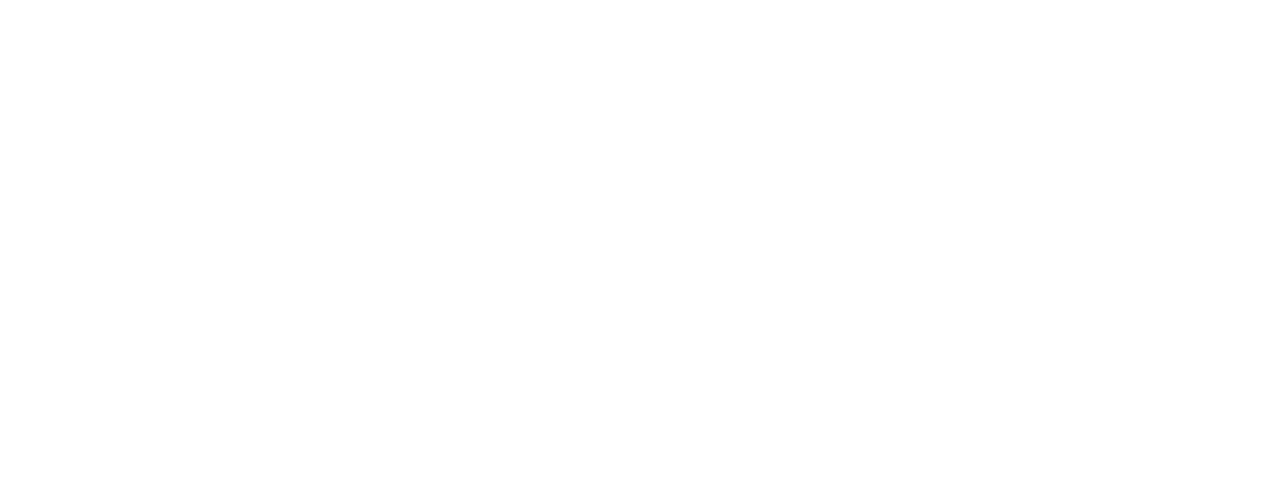
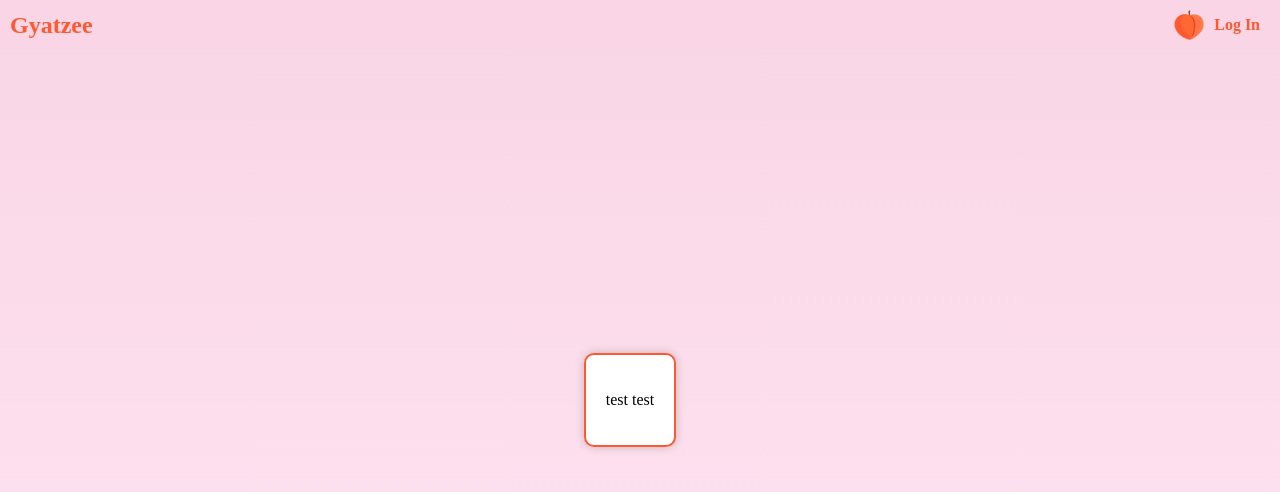
Before and after one commit to shynerdguy/defnotkniffel, a plain HTML site: page login.html in a window 1280 px wide. Drawn offline with Linux system fonts and the light colour scheme.

Commit message:
added login.html and login.css making sure it links to index.html on gyatzee click

```diff
--- a/login.html
+++ b/login.html
@@ -4,8 +4,22 @@
     <meta charset="UTF-8">
     <meta name="viewport" content="width=device-width, initial-scale=1.0">
     <title>Gyatzee Login Page</title>
+    <link rel="stylesheet" href="styles/styles.css">
+    <link rel="stylesheet" href="styles/login.css">
 </head>
 <body>
+    <header>
+        <h1 class="refresh-text"><a href="index.html" class="gyatzee-link">Gyatzee</a></h1>
+        <div class="login-container">
+            <img src="images/peach.png" alt="Peach Icon" class="peach-icon">
+            <a href="login.html" class="login-link">Log In</a>
+        </div>
+    </header>
 
+    <div class="login-container">
+        <div class="login-box">
+            <p> test test </p>
+        </div>
+    </div>
 </body>
 </html>
--- /dev/null
+++ b/styles/login.css
@@ -0,0 +1,13 @@
+.login-container {
+    display: flex;
+    justify-content: center;
+    align-items: center;
+}
+
+.login-box {
+    background-color: white;
+    border: 2px solid #ff5931;
+    border-radius: 10px;
+    padding: 20px;
+    box-shadow: 0px 0px 10px 0px rgba(0, 0, 0, 0.2);
+}
--- a/styles/styles.css
+++ b/styles/styles.css
@@ -92,3 +92,15 @@ h1 {
 .refresh-text:hover {
     cursor: pointer;
 }
+
+.gyatzee-link {
+    margin: 0;
+    font-size: 24px;
+    color: #ff5931;
+    text-decoration: none;
+}
+
+.gyatzee-link:hover {
+    text-decoration: none;
+    cursor: pointer;
+}
```
